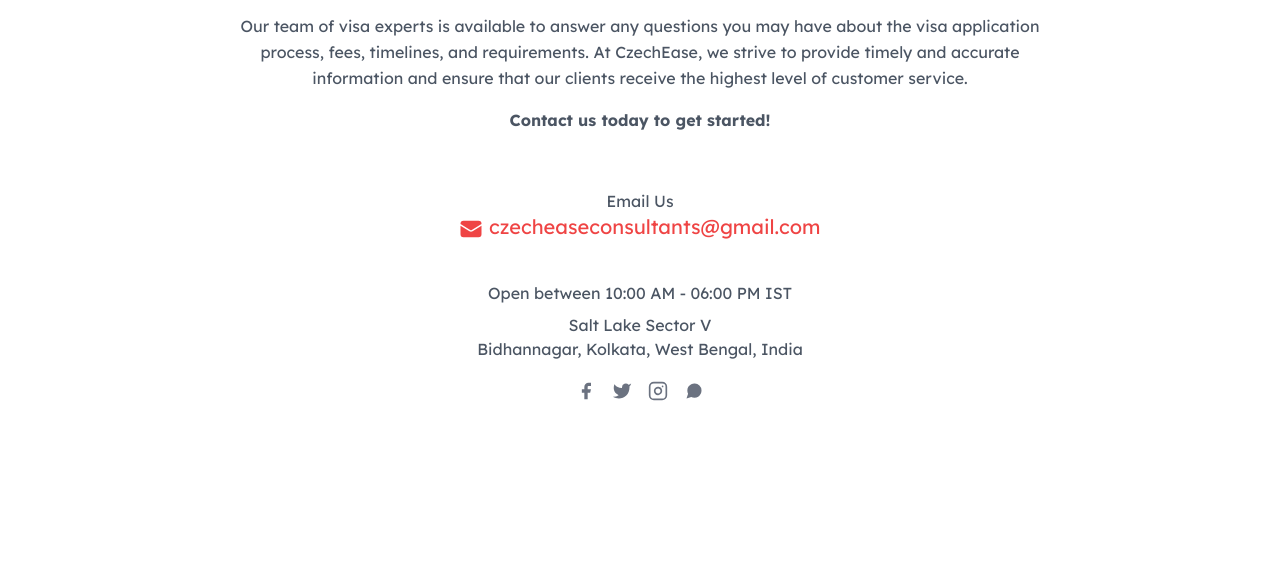
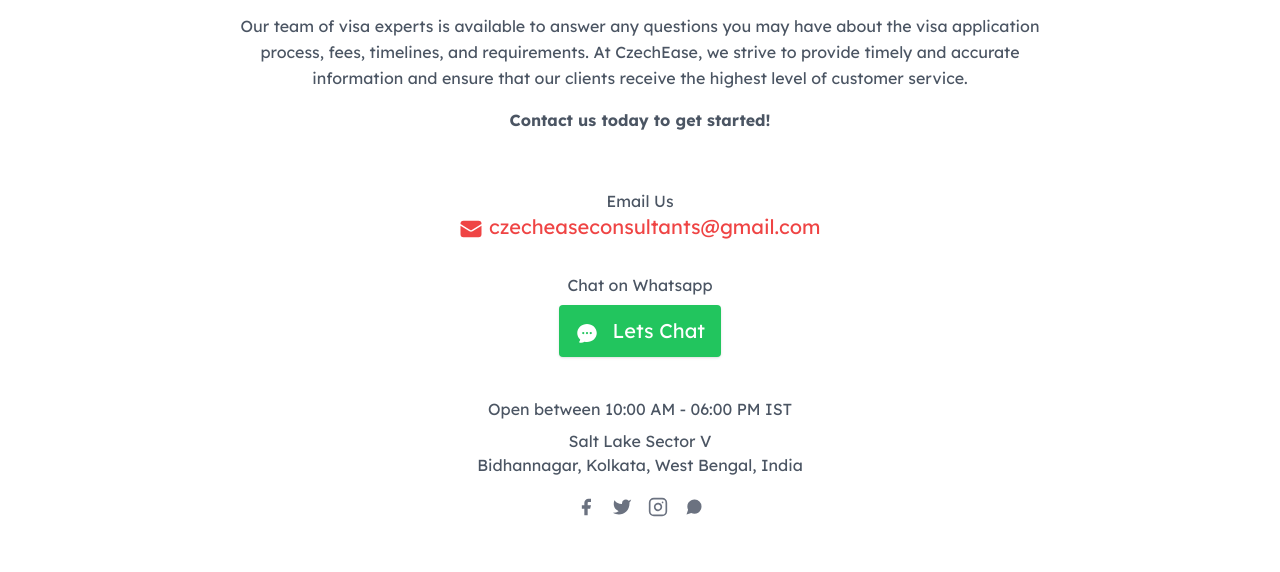
Before and after one commit to CzechEasy/home, a plain HTML site: page index.html in a window 1280 px wide. Shown: the part 2984-3556 px from the top of the page. Drawn offline with Linux system fonts and the light colour scheme.

Commit message:
Add files via upload

```diff
--- a/index.html
+++ b/index.html
@@ -41,7 +41,7 @@
             >Contact</a
           >
         </nav>
-        <a href="mailto:czecheaseconsultants@gmail.com?subject=Visa services"
+        <a href="#contact"
           ><button
             class="mt-4 inline-flex items-center rounded border-0 bg-red-500 px-8 py-2 font-bold text-white hover:bg-red-400 focus:outline-none md:mt-0"
           >
@@ -626,7 +626,7 @@
           <p class="mx-auto text-base font-bold leading-relaxed lg:w-2/3">Contact us today to get started!</p>
           <div class="mt-6 w-full p-2 pt-8 text-center">
             <div>Email Us</div>
-            <a class="text-xl text-red-500 inline-block pb-8" href="mailto:czecheaseconsultants@gmail.com"
+            <a class="inline-block pb-8 text-xl text-red-500" href="mailto:czecheaseconsultants@gmail.com"
               ><svg
                 xmlns="http://www.w3.org/2000/svg"
                 viewBox="0 0 24 24"
@@ -639,6 +639,19 @@
                 />
               </svg>
               czecheaseconsultants@gmail.com</a
+            ><br />
+            <div>Chat on Whatsapp</div>
+            <a class="inline-block pb-8 text-xl text-red-500" href="https://wa.me/918262991075"
+              ><button class="mt-2 rounded bg-green-500 px-4 py-3 text-white shadow">
+                <svg xmlns="http://www.w3.org/2000/svg" viewBox="0 0 24 24" fill="currentColor" class="h-6 w-6 inline mr-2">
+                  <path
+                    fill-rule="evenodd"
+                    d="M4.804 21.644A6.707 6.707 0 006 21.75a6.721 6.721 0 003.583-1.029c.774.182 1.584.279 2.417.279 5.322 0 9.75-3.97 9.75-9 0-5.03-4.428-9-9.75-9s-9.75 3.97-9.75 9c0 2.409 1.025 4.587 2.674 6.192.232.226.277.428.254.543a3.73 3.73 0 01-.814 1.686.75.75 0 00.44 1.223zM8.25 10.875a1.125 1.125 0 100 2.25 1.125 1.125 0 000-2.25zM10.875 12a1.125 1.125 0 112.25 0 1.125 1.125 0 01-2.25 0zm4.875-1.125a1.125 1.125 0 100 2.25 1.125 1.125 0 000-2.25z"
+                    clip-rule="evenodd"
+                  />
+                </svg>
+                Lets Chat
+              </button></a
             ><br />
             <!-- <a href="https://wa.me/918372035199" class="inline-block mx-2 my-2"
               ><svg
```
Also changed, not shown: style.css.
